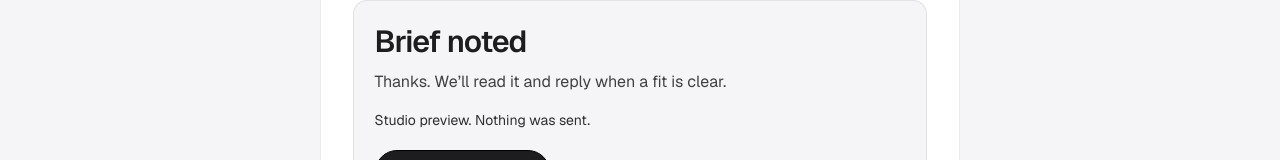
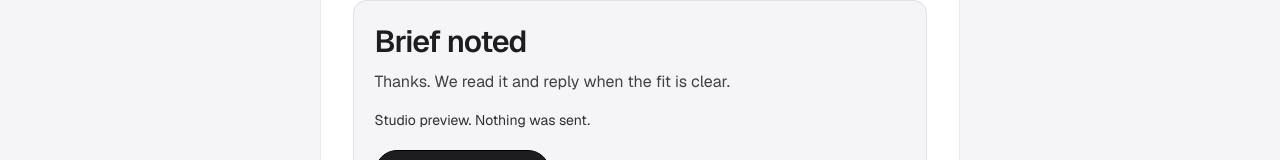
Before and after one commit to remexstudio/remex-atelier, a Next.js app: page /contact in a window 1280 px wide. Both pictures are taken after typing "Sample", "name@example.com", "Sample", "Sample", "Sample", "Sample" into the empty fields and a click on the button "Send brief". Shown: the part 562-722 px from the top of the page. Built offline with nearby package versions, Linux system fonts and the light colour scheme.

Commit message:
chore(copy): tighten the brief receipt line
Co-authored-by: remexstudio <remexstudio@users.noreply.github.com>

```diff
--- a/components/ContactForm.tsx
+++ b/components/ContactForm.tsx
@@ -70,7 +70,7 @@ export function ContactForm() {
       >
         <h2 className="contact-success__title">Brief noted</h2>
         <p className="contact-success__body">
-          Thanks. We&rsquo;ll read it and reply when a fit is clear.
+          Thanks. We read it and reply when the fit is clear.
         </p>
         <p className="contact-success__meta">
           Studio preview. Nothing was sent.
```
